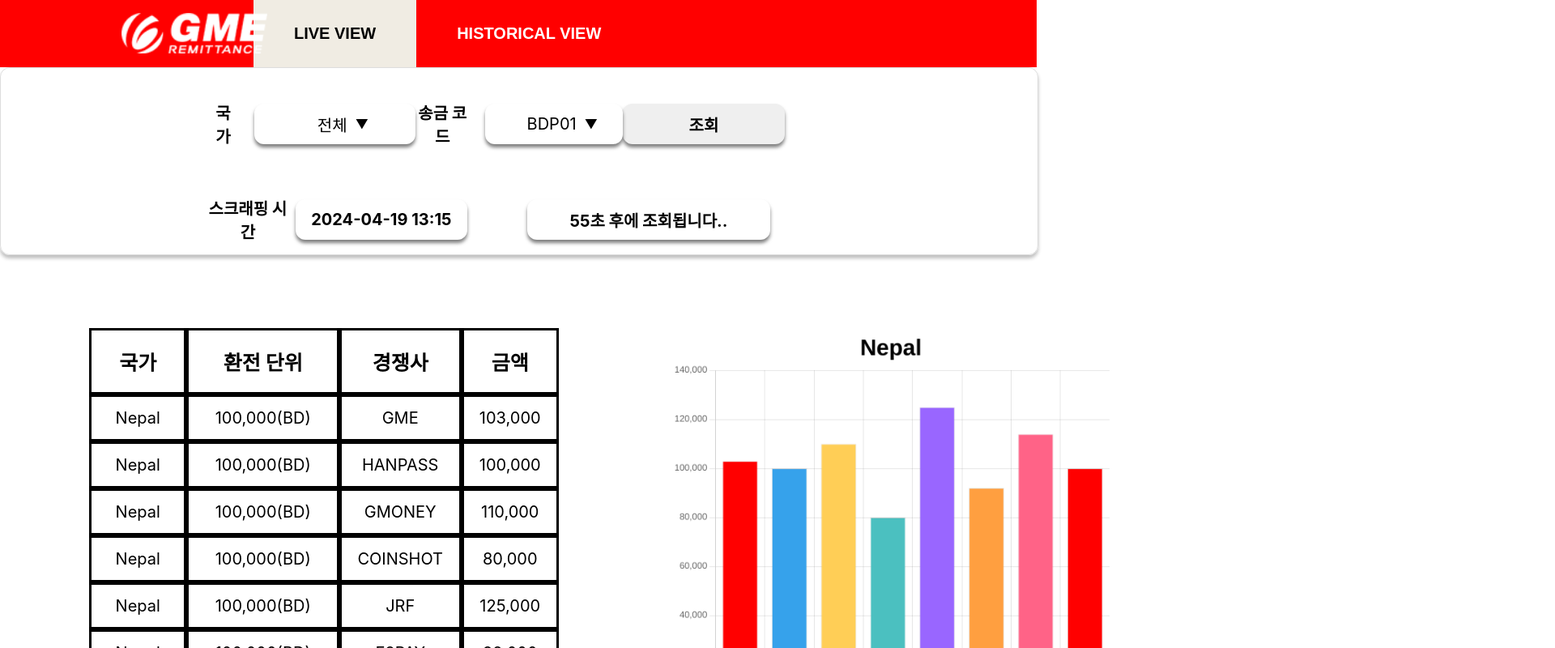
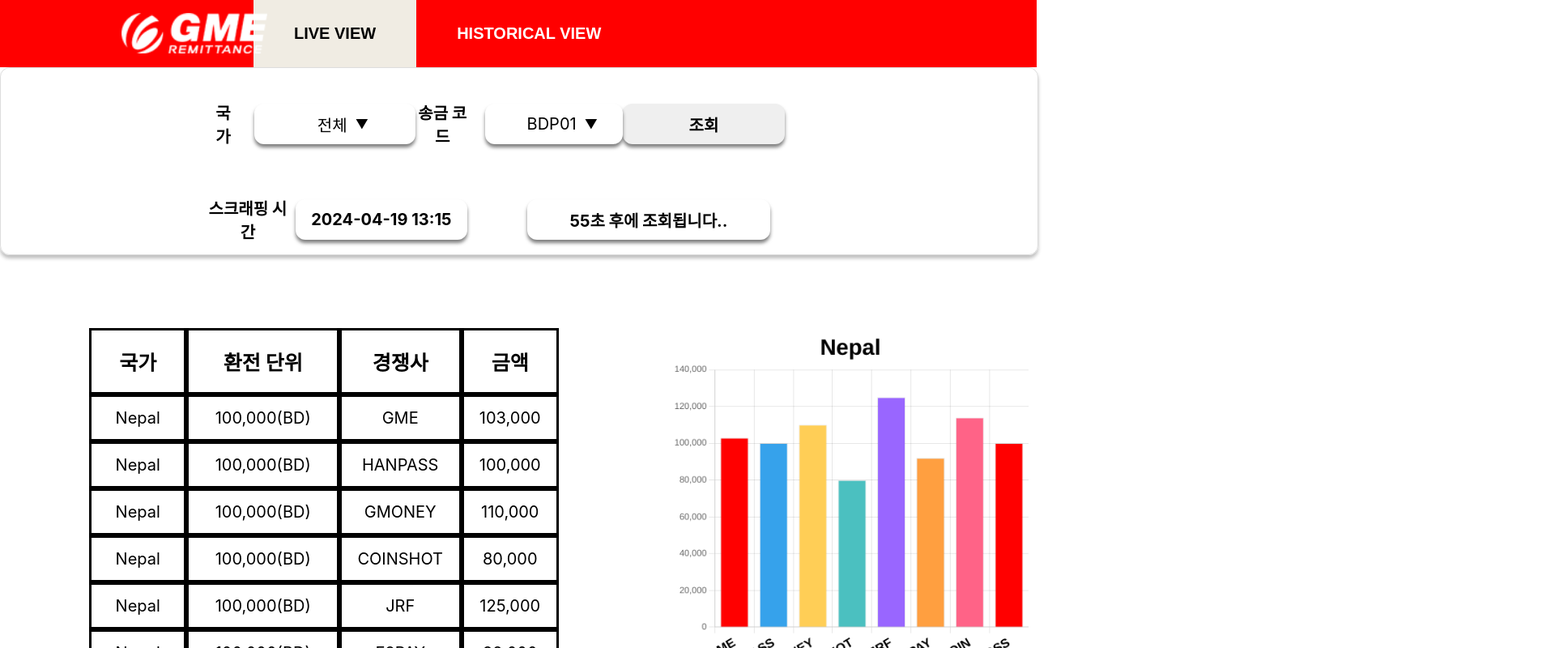
Before and after one commit to ohofront/gme_scrapping_frontend, a React (Create React App) app: page / in a window 1280 px wide. Shown: the top 800 px of the page at 81% size, 1920 px wide, since content can reach past the window. Built offline with nearby package versions, Linux system fonts and the light colour scheme; no server answers.

Commit message:
테이블 간격 설정

```diff
--- a/src/contents/LiveView/index.tsx
+++ b/src/contents/LiveView/index.tsx
@@ -285,7 +285,7 @@ const ChartWrapper = styled.div`
   background-color: #fff;
   float: right;
   display: grid;
-  grid-template-columns: 600px 600px;
+  grid-template-columns: 500px 500px;
   grid-gap: 50px;
 `;
 
```
